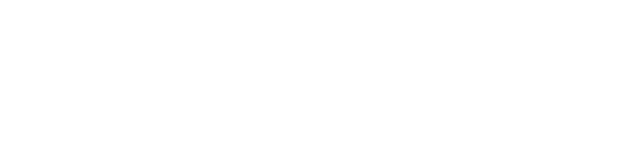
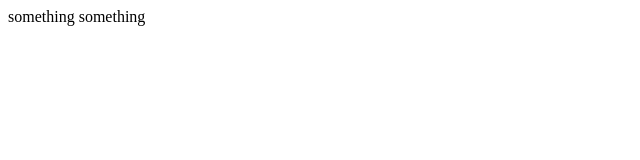
Before and after one commit to sumkun/TEST, a plain HTML site: page index.html in a window 1280 px wide. Shown: the whole page, without its empty margins (0-640 px from the left). Drawn offline with Linux system fonts and the light colour scheme.

Commit message:
navbar added

```diff
--- a/index.html
+++ b/index.html
@@ -6,6 +6,8 @@
     <title>Document</title>
 </head>
 <body>
-
+    <navbar>
+        something something
+    </navbar>
 </body>
 </html>
```
